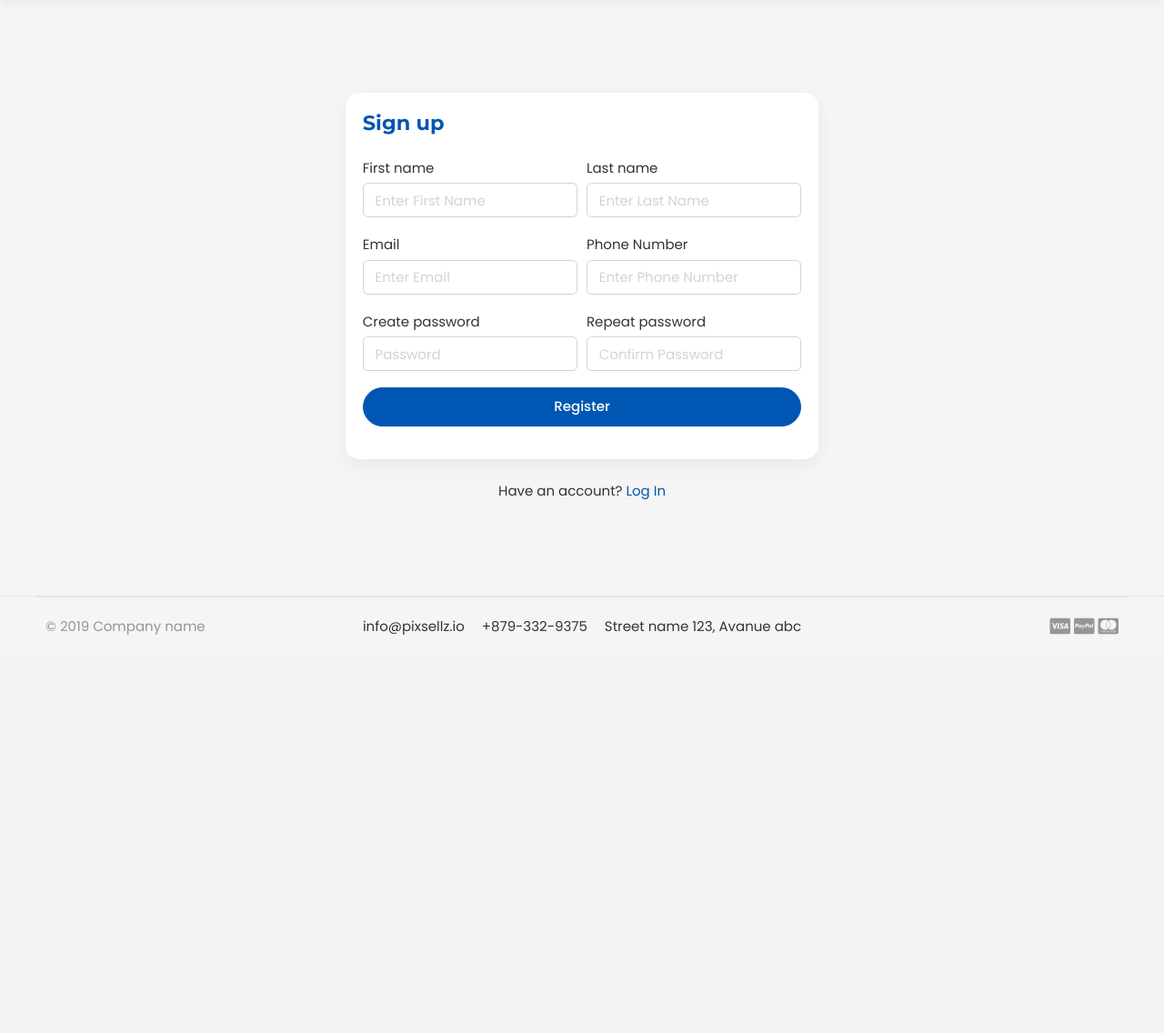
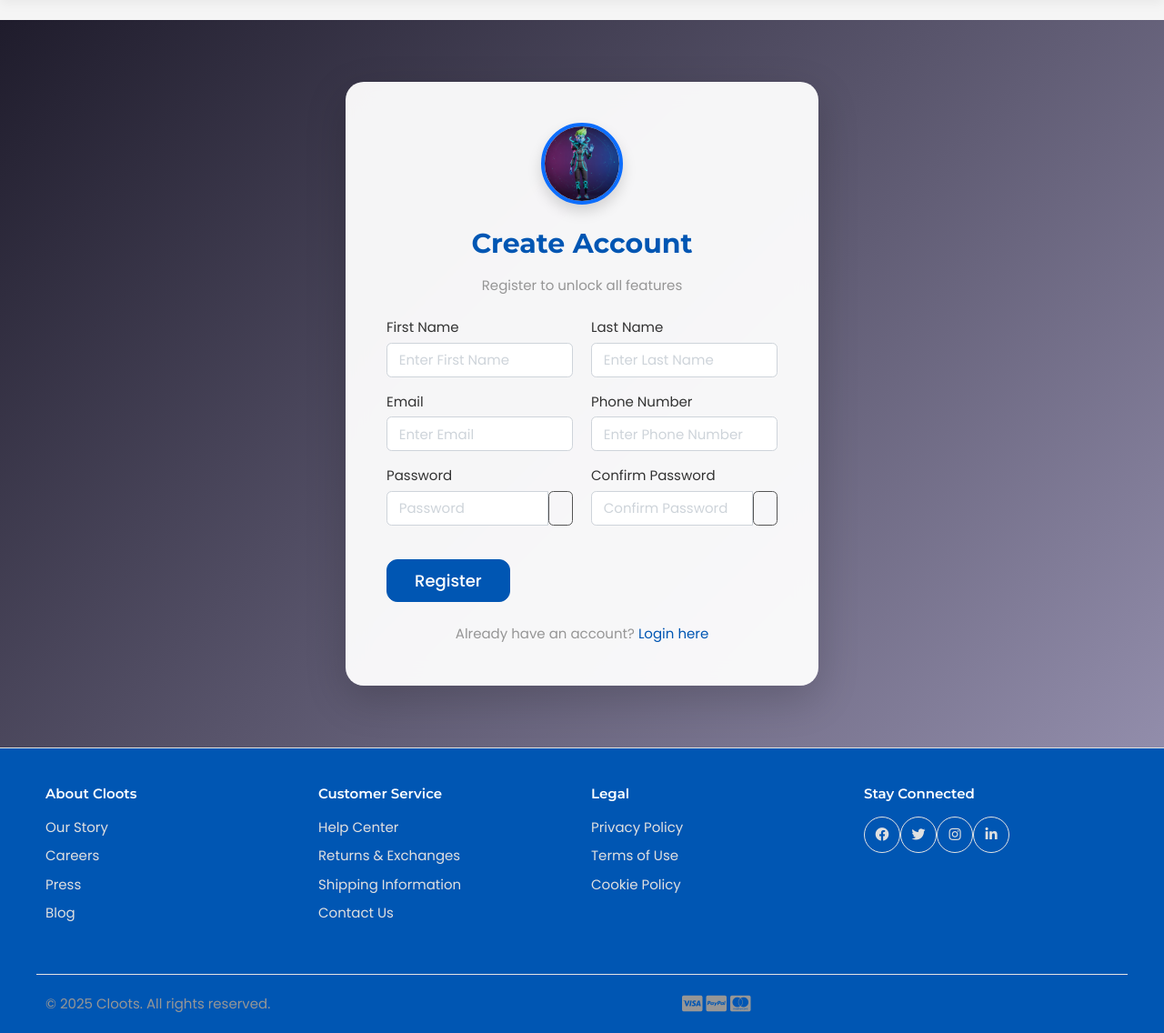
Before and after one commit to NoumanArshad0321/django_greatkart, a Django app: page /accounts/register/ in a window 1280 px wide. Shown: the part 116-1252 px from the top of the page at 91% size. Before the commit the page ends 814 px from the top, so only its background shows below. Run offline with Django 5.2, Linux system fonts and the light colour scheme; data comes from the database, SQL or seed files in the repository; both versions use the stored data as it was after the commit; some libraries are stand-ins or nearby versions; some web fonts are replaced.

```diff
--- a/accounts/forms.py
+++ b/accounts/forms.py
@@ -1,6 +1,6 @@
 import attrs
 from django import forms
-from .models import Account
+from .models import Account, UserProfile
 
 
 class RegistrationForm(forms.ModelForm):
@@ -27,3 +27,23 @@ class RegistrationForm(forms.ModelForm):
             raise forms.ValidationError("Passwords do not match")
 
         return cleaned_data
+
+class UserForm(forms.ModelForm):
+    class Meta:
+        model = Account
+        fields = ('first_name', 'last_name', 'phone_number')
+
+    def __init__(self, *args, **kwargs):
+         super(UserForm, self).__init__(*args, **kwargs)
+         for field in self.fields:
+                self.fields[field].widget.attrs['class'] = 'form-control'
+class UserProfileForm(forms.ModelForm):
+    profile_picture = forms.ImageField(required=False, error_messages={'invalid': 'Image files only', 'required': 'Please upload an image'}, widget=forms.FileInput)
+    class Meta:
+        model = UserProfile
+        fields = [ 'address_line_1', 'address_line_2', 'city', 'state', 'country', 'profile_picture']
+
+    def __init__(self, *args, **kwargs):
+        super(UserProfileForm, self).__init__(*args, **kwargs)
+        for field in self.fields:
+            self.fields[field].widget.attrs['class'] = 'form-control'
--- a/accounts/urls.py
+++ b/accounts/urls.py
@@ -14,5 +14,6 @@ urlpatterns =[
     path('resetPassword/', views.resetPassword, name='resetPassword'),
     path('my_orders/', views.my_orders, name="my_orders"),
     path('edit_profile/', views.edit_profile, name="edit_profile"),
-
+    path('change_password/', views.change_password, name="change_password"),
+    path('order_detail/<int:order_id>/', views.order_detail, name="order_detail"),
 ]
--- a/accounts/views.py
+++ b/accounts/views.py
@@ -1,15 +1,15 @@
 
-from itertools import product
+
 from django.contrib import messages , auth
 from django.http import HttpResponse
-from django.shortcuts import redirect, render
+from django.shortcuts import get_object_or_404, redirect, render
 
 from carts.models import Cart, CartItem
 from carts.views import _cart_id
-from orders.models import Order
-from .models import Account
+from orders.models import Order, OrderProduct
+from .models import Account, UserProfile
 
-from .forms import RegistrationForm
+from .forms import RegistrationForm, UserForm, UserProfileForm
 from django.contrib.auth.decorators import login_required
 from django.contrib.sites.shortcuts import get_current_site
 from django.template.loader import render_to_string
@@ -154,9 +154,11 @@ def activate(request, uidb64, token):
 def dashboard(request):
       orders = Order.objects.order_by('-created_at').filter(user_id=request.user.id, is_ordered=True)
       orders_count = orders.count()
+      userprofile = UserProfile.objects.get(user=request.user)
       context={
           'orders_count': orders_count,
-          'orders': orders
+          'orders': orders,
+          'userprofile': userprofile
       }
       return render(request,'accounts/dashboard.html',context)
 
@@ -218,7 +220,7 @@ def resetPassword(request):
            return redirect('resetPassword')
     return render(request, 'accounts/resetPassword.html')
 
-
+@login_required(login_url='login')
 def my_orders(request):
     orders = Order.objects.filter(user=request.user, is_ordered=True).order_by('-created_at')
     context={
@@ -226,6 +228,62 @@ def my_orders(request):
     }
     return render(request, 'accounts/my_orders.html', context)
 
+@login_required(login_url='login')
+def edit_profile(request):
+    userprofile = get_object_or_404(UserProfile, user=request.user)
+    if request.method == 'POST':
+        user_form = UserForm(request.POST, instance=request.user)
+        profile_form = UserProfileForm(request.POST, request.FILES, instance=request.user.userprofile)
+        if user_form.is_valid() and profile_form.is_valid():
+            user_form.save()
+            profile_form.save()
+            messages.success(request, "Profile updated successfully")
+            return redirect('edit_profile')
+    else:
+        user_form = UserForm(instance=request.user)
+        profile_form = UserProfileForm(instance=userprofile)
+    context = {
+        'user_form': user_form,
+        'profile_form': profile_form,
+        'userprofile': userprofile
 
-def edit_profile(request):
-    return render(request, 'accounts/edit_profile.html')
+    }
+    return render(request, 'accounts/edit_profile.html', context)
+
+@login_required(login_url='login')
+def change_password(request):
+    if request.method == "POST":
+        current_password = request.POST['current_password']
+        new_password = request.POST['new_password']
+        confirm_password = request.POST['confirm_password']
+        user = Account.objects.get(username__exact=request.user.username)
+        if request.user.check_password(current_password):
+            if new_password == confirm_password:
+                user.set_password(new_password)
+                user.save()
+                messages.success(request, "Password changed successfully")
+                return redirect('change_password')
+            else:
+                messages.error(request, "New passwords do not match")
+                return redirect('change_password')
+        else:
+            messages.error(request, "Current password is incorrect")
+            return redirect('change_password')
+    return render(request, 'accounts/change_password.html')
+
+
+@login_required(login_url='login')
+def order_detail(request, order_id):
+
+    order_detail = OrderProduct.objects.filter(order__order_number=order_id)
+    order = Order.objects.get(order_number=order_id)
+    total = sum([item.product_price * item.quantity for item in order_detail])
+    tax = order.tax
+    grand_total = order.order_total
+    context = {
+        'order': order,
+        'order_detail': order_detail,
+        'total':total,
+        'grand_total': grand_total
+    }
+    return render(request, 'accounts/order_detail.html', context)
--- a/templates/accounts/dashboard.html
+++ b/templates/accounts/dashboard.html
@@ -21,7 +21,7 @@
 						<div class="card-body">
 							<h5 class="card-title">Total Orders</h5>
 							<p>{{orders_count}}</p>
-							<a href="#" class="btn btn-primary">View Details</a>
+							<a href="{% url 'my_orders' %}" class="btn btn-primary">View Details</a>
 
 						</div>
 					</div>
@@ -29,7 +29,7 @@
 				<div class="col-md-6">
 					<div class="card" style="text-align:center;">
 						<div class="card-body">
-							<img src="https://www.w3schools.com/howto/img_avatar.png" alt="User Profile Picture " width="50" height="50" style="border-radius:50%;">
+							<img src="{{ userprofile.profile_picture.url }}" alt="User Profile Picture " width="50" height="50" style="border-radius:50%;">
 							<br>
                             <p class="mb-0">{{user.email}}</p>
 							<p>{{ user.phone_number }}</p>
--- a/templates/accounts/my_orders.html
+++ b/templates/accounts/my_orders.html
@@ -27,7 +27,7 @@
   <tbody>
 	{% for order in orders %}
      <tr>
-        <th scope="row">{{ order.order_number }}</th>
+        <th scope="row"><a href="{% url 'order_detail' order.order_number %}">{{ order.order_number }}</a></th>
         <td>{{ order.full_name }}</td>
         <td>{{ order.phone }}</td>
         <td>{{ order.order_total }}</td>
--- a/templates/accounts/register.html
+++ b/templates/accounts/register.html
@@ -1,62 +1,117 @@
 {% extends "base.html" %}
+{% load static %}
 
 {% block content %}
-<section class="section-content padding-y">
+<section class="section-content padding-y d-flex justify-content-center align-items-center"
+         style="min-height: 100vh; background: linear-gradient(135deg, #1f1c2c, #928dab);">
 
-<!-- ============================ COMPONENT REGISTER   ================================= -->
-	<div class="card mx-auto" style="max-width:520px; margin-top:40px;">
-      <article class="card-body">
+  <div class="card shadow-lg border-0"
+       style="max-width:520px; width:100%; border-radius: 20px; backdrop-filter: blur(12px); background: rgba(255,255,255,0.95);">
+
+    <article class="card-body p-5">
+
+      <!-- Avatar / Logo -->
+      <div class="text-center mb-4">
+        <img src="{% static 'images/avatar.png' %}"
+             alt="avatar"
+             class="rounded-circle shadow"
+             style="width:90px; height:90px; border:4px solid #0d6efd; background:#fff;">
+      </div>
+
       {% include "includes/alerts.html" %}
-		<header class="mb-4"><h4 class="card-title">Sign up</h4></header>
-		<form  action="{% url 'register' %}" method="POST">
+
+      <!-- Title -->
+      <header class="mb-4 text-center">
+        <h2 class="fw-bold text-primary">Create Account</h2>
+        <p class="text-muted">Register to unlock all features</p>
+      </header>
+
+      <!-- Registration Form -->
+      <form action="{% url 'register' %}" method="POST" id="registerForm" novalidate>
         {% csrf_token %}
-				<div class="form-row">
-					<div class="col form-group">
-						<label>First name</label>
-					  	{{form.first_name}}
-					</div> <!-- form-group end.// -->
-					<div class="col form-group">
-						<label>Last name</label>
-					  	{{form.last_name}}
-					</div> <!-- form-group end.// -->
+
+        <div class="row">
+          <div class="col-md-6 mb-3">
+            <label class="form-label fw-semibold">First Name</label>
+            {{ form.first_name }}
           </div>
-               <div class="form-row"> <!-- form-row end.// -->
-				   <div class="form-group col-md-6">
-					<label>Email</label>
-					{{form.email}}
-				   </div> <!-- form-group end.// -->
-				<!-- form-group end.// -->
+          <div class="col-md-6 mb-3">
+            <label class="form-label fw-semibold">Last Name</label>
+            {{ form.last_name }}
+          </div>
+        </div>
 
-					 <!-- form-group end.// -->
-					<div class="form-group col-md-6">
-					  <label>Phone Number</label>
-					  {{form.phone_number}} <!-- form-group end.// -->
-				    </div> <!-- form-row.// -->
+        <div class="row">
+          <div class="col-md-6 mb-3">
+            <label class="form-label fw-semibold">Email</label>
+            {{ form.email }}
           </div>
-				<div class="form-row">
-					<div class="form-group col-md-6">
-						<label>Create password</label>
+          <div class="col-md-6 mb-3">
+            <label class="form-label fw-semibold">Phone Number</label>
+            {{ form.phone_number }}
+          </div>
+        </div>
+
+        <div class="row">
+          <div class="col-md-6 mb-3">
+            <label class="form-label fw-semibold">Password</label>
+            <div class="input-group">
               {{ form.password }}
-					</div> <!-- form-group end.// -->
-					<div class="form-group col-md-6">
-						<label>Repeat password</label>
+              <button type="button" class="btn btn-outline-secondary toggle-password">
+                <i class="bi bi-eye"></i>
+              </button>
+            </div>
+          </div>
+          <div class="col-md-6 mb-3">
+            <label class="form-label fw-semibold">Confirm Password</label>
+            <div class="input-group">
               {{ form.confirm_password }}
+              <button type="button" class="btn btn-outline-secondary toggle-password">
+                <i class="bi bi-eye"></i>
+              </button>
+            </div>
+          </div>
+        </div>
 
-					</div> <!-- form-group end.// -->
+        <!-- Submit Button -->
+        <div class="d-grid mt-4">
+          <button type="submit" class="btn btn-primary btn-lg" style="border-radius: 12px;">
+            <i class="bi bi-person-plus me-2"></i> Register
+          </button>
         </div>
-			    <div class="form-group">
-			        <button type="submit" class="btn btn-primary btn-block"> Register  </button>
-			    </div> <!-- form-group// -->
+
+        <!-- Errors -->
+        <div class="mt-3 text-danger">
           {{ form.email.errors }}
           {{ form.non_field_errors }}
+        </div>
       </form>
-		</article><!-- card-body.// -->
-    </div> <!-- card .// -->
-    <p class="text-center mt-4">Have an account? <a href="{% url 'login' %}">Log In</a></p>
-    <br><br>
-<!-- ============================ COMPONENT REGISTER  END.// ================================= -->
 
+      <!-- Footer -->
+      <p class="text-center text-muted mt-4">
+        Already have an account?
+        <a href="{% url 'login' %}" class="fw-bold text-decoration-none">Login here</a>
+      </p>
+
+    </article>
+  </div>
 
 </section>
 
+<!-- Password Toggle -->
+<script>
+  document.querySelectorAll('.toggle-password').forEach(btn => {
+    btn.addEventListener('click', function() {
+      let input = this.parentElement.querySelector('input');
+      let icon = this.querySelector('i');
+      if (input.type === "password") {
+        input.type = "text";
+        icon.classList.replace("bi-eye", "bi-eye-slash");
+      } else {
+        input.type = "password";
+        icon.classList.replace("bi-eye-slash", "bi-eye");
+      }
+    });
+  });
+</script>
 {% endblock %}
--- a/templates/includes/dashboard_sidebar.html
+++ b/templates/includes/dashboard_sidebar.html
@@ -4,7 +4,7 @@
 			<a class="list-group-item {% if '/accounts/' == request.path %}active{% endif %}" href="{% url 'dashboard' %}"> Dashboard </a>
 			<a class="list-group-item {% if '/my_orders/' in  request.path %}active{% endif %}" href="{% url 'my_orders' %}">My Orders </a>
 			<a class="list-group-item {% if '/edit_profile/' in request.path %}active{% endif %}" href="{% url 'edit_profile' %}"> Edit Profile </a>
-			<a class="list-group-item {% if '/change_password/' in request.path %}active{% endif %}" href="{% url 'resetPassword' %}">Change Password </a>
+			<a class="list-group-item {% if '/change_password/' in request.path %}active{% endif %}" href="{% url 'change_password' %}">Change Password </a>
 
 		</ul>
 		<br>
--- a/templates/includes/footer.html
+++ b/templates/includes/footer.html
@@ -1,21 +1,93 @@
-<!-- ========================= FOOTER ========================= -->
+{% load static %}
+
 <footer class="section-footer border-top">
-	<div class="container">
-		<section class="footer-bottom border-top row">
-			<div class="col-md-2">
-				<p class="text-muted"> &copy 2019 Company name </p>
-			</div>
-			<div class="col-md-8 text-md-center">
-				<span  class="px-2">info@pixsellz.io</span>
-				<span  class="px-2">+879-332-9375</span>
-				<span  class="px-2">Street name 123, Avanue abc</span>
-			</div>
-			<div class="col-md-2 text-md-right text-muted">
-				<i class="fab fa-lg fa-cc-visa"></i>
-				<i class="fab fa-lg fa-cc-paypal"></i>
-				<i class="fab fa-lg fa-cc-mastercard"></i>
-			</div>
-		</section>
-	</div><!-- //container -->
+    <div class="container">
+        <section class="footer-main padding-y">
+            <div class="row">
+                <aside class="col-12 col-sm-6 col-lg-3">
+                    <h6 class="title">About Cloots</h6>
+                    <ul class="list-unstyled">
+                        <li><a href="#">Our Story</a></li>
+                        <li><a href="#">Careers</a></li>
+                        <li><a href="#">Press</a></li>
+                        <li><a href="#">Blog</a></li>
+                    </ul>
+                </aside>
+                <aside class="col-12 col-sm-6 col-lg-3">
+                    <h6 class="title">Customer Service</h6>
+                    <ul class="list-unstyled">
+                        <li><a href="#">Help Center</a></li>
+                        <li><a href="#">Returns & Exchanges</a></li>
+                        <li><a href="#">Shipping Information</a></li>
+                        <li><a href="#">Contact Us</a></li>
+                    </ul>
+                </aside>
+                <aside class="col-12 col-sm-6 col-lg-3">
+                    <h6 class="title">Legal</h6>
+                    <ul class="list-unstyled">
+                        <li><a href="#">Privacy Policy</a></li>
+                        <li><a href="#">Terms of Use</a></li>
+                        <li><a href="#">Cookie Policy</a></li>
+                    </ul>
+                </aside>
+                <aside class="col-12 col-sm-6 col-lg-3">
+                    <h6 class="title">Stay Connected</h6>
+                    <div class="d-flex">
+                        <a href="#" class="btn btn-icon btn-outline-light me-2"><i class="fab fa-facebook-f"></i></a>
+                        <a href="#" class="btn btn-icon btn-outline-light me-2"><i class="fab fa-twitter"></i></a>
+                        <a href="#" class="btn btn-icon btn-outline-light me-2"><i class="fab fa-instagram"></i></a>
+                        <a href="#" class="btn btn-icon btn-outline-light"><i class="fab fa-linkedin-in"></i></a>
+                    </div>
+                </aside>
+            </div>
+        </section>
+
+        <section class="footer-bottom border-top row align-items-center">
+            <div class="col-md-7">
+                <p class="mb-0 text-muted">© 2025 Cloots. All rights reserved.</p>
+            </div>
+            <div class="col-md-5 text-md-end">
+                <i class="fab fa-lg fa-cc-visa text-muted me-2"></i>
+                <i class="fab fa-lg fa-cc-paypal text-muted me-2"></i>
+                <i class="fab fa-lg fa-cc-mastercard text-muted"></i>
+            </div>
+        </section>
+    </div>
 </footer>
-<!-- ========================= FOOTER END // ========================= -->
+
+<style>
+/* ========================= FOOTER STYLES ========================= */
+.section-footer {
+    background-color: #0056b3;
+    color: var(--footer-text);
+}
+
+.section-footer a {
+    color: var(--footer-text);
+    transition: color 0.3s ease;
+}
+
+.section-footer a:hover {
+    color: #0056b3;
+}
+
+.section-footer .title {
+    font-weight: 600;
+    font-size: 1rem;
+    color: #ffffff;
+    margin-bottom: 1rem;
+}
+
+.section-footer .list-unstyled li {
+    margin-bottom: 0.5rem;
+}
+
+.btn-icon {
+    width: 40px;
+    height: 40px;
+    display: inline-flex;
+    justify-content: center;
+    align-items: center;
+    border-radius: 50%;
+}
+</style>
--- a/templates/includes/navbar.html
+++ b/templates/includes/navbar.html
@@ -38,7 +38,7 @@
 .btn-primary:hover,
 .btn-primary:focus {
     background-color: #2c388e;
-    border-color: #2c388e;
+    border-color: #0056b3;
 }
 .btn-outline-primary {
     color: var(--primary-color);
```
Also changed, not shown: templates/accounts/change_password.html (added, +52 -0 lines), templates/accounts/edit_profile.html (+48 -1 lines), templates/accounts/order_detail.html (added, +112 -0 lines), templates/includes/footer_modern.html (deleted, +0 -93 lines), templates/includes/footer_previous.html (added, +21 -0 lines), db.sqlite3, static/images/avatar.png (added). Lines whose indentation alone changed are shown as unchanged.
